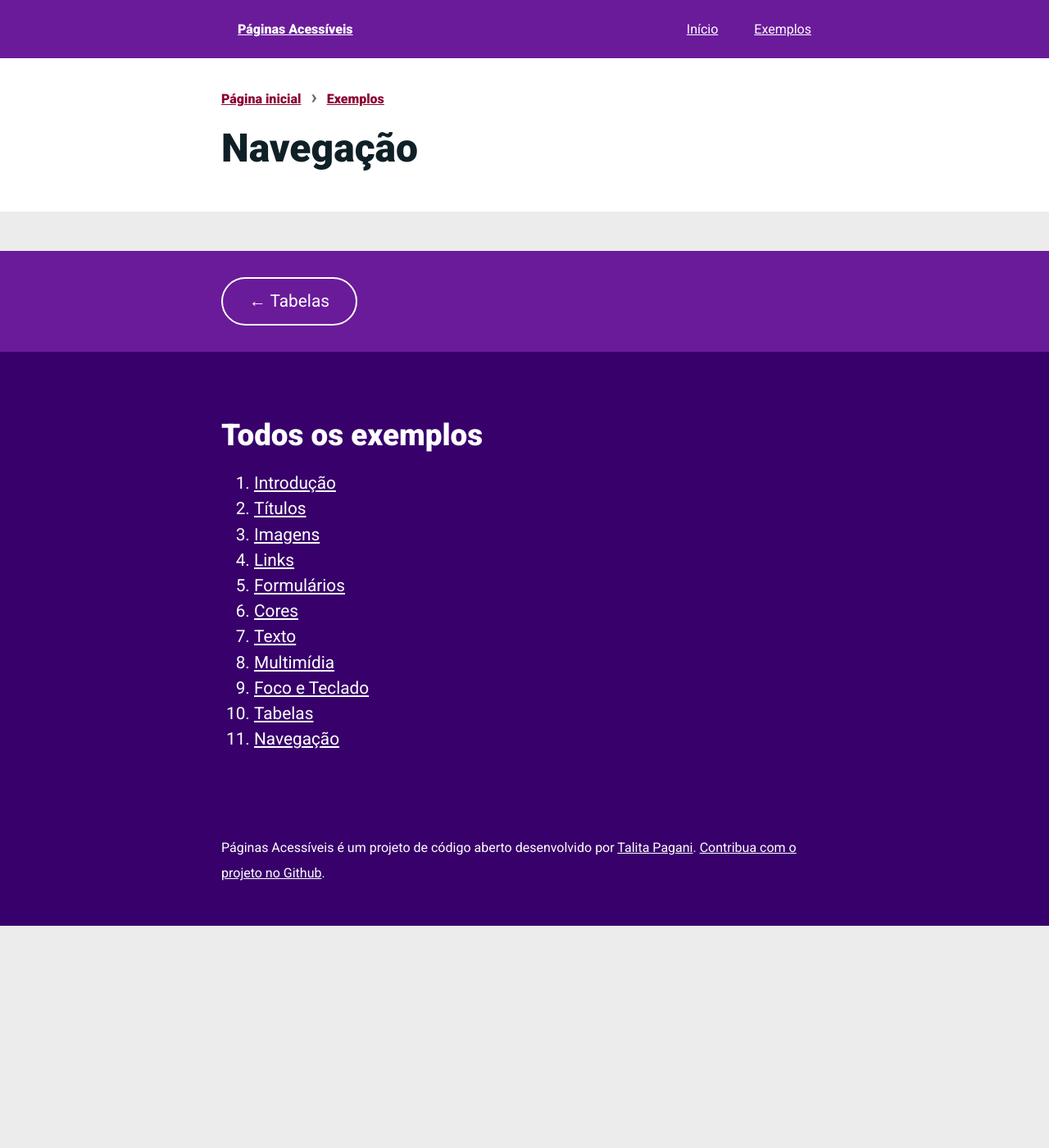
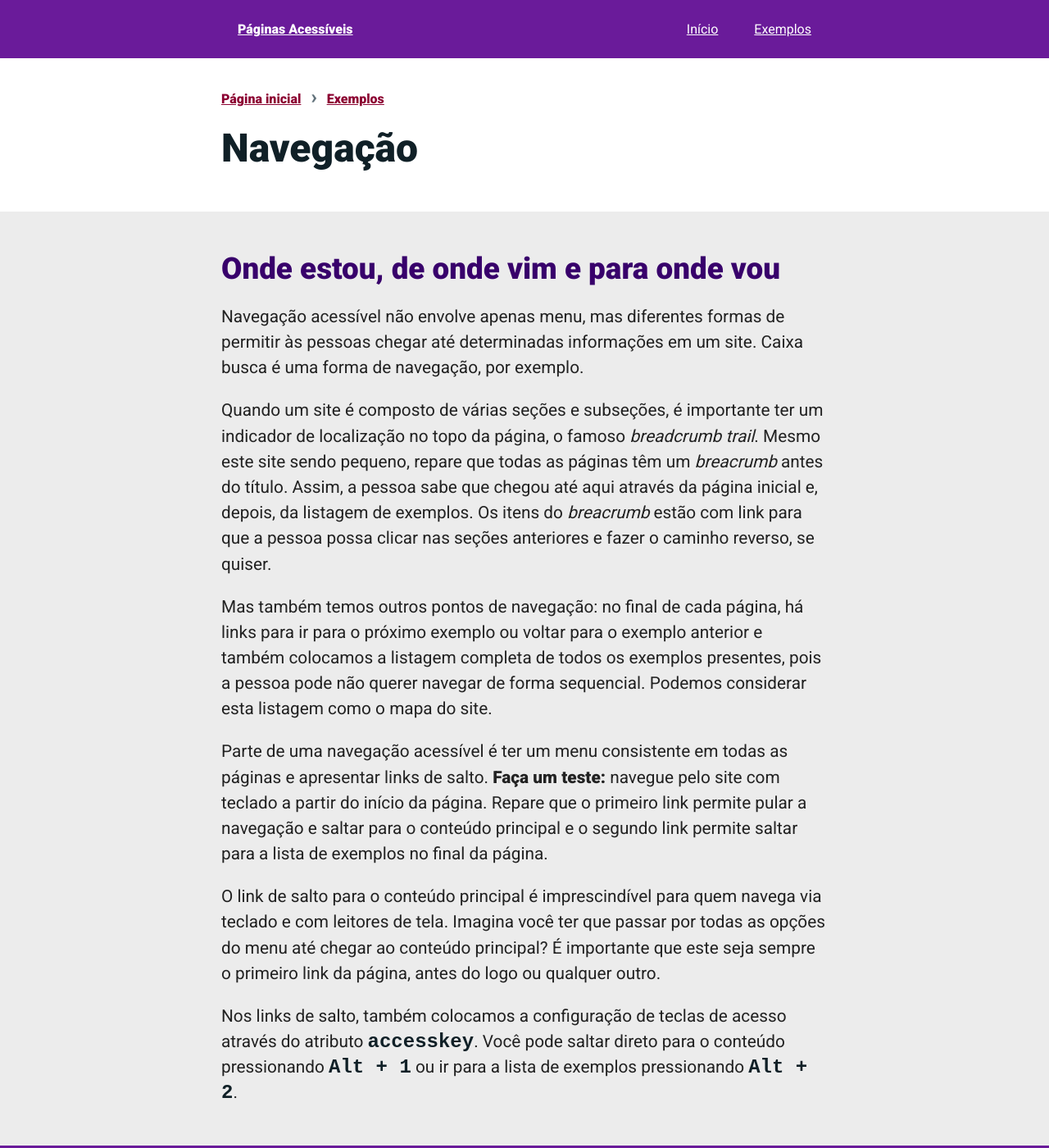
Before and after one commit to talitapagani/paginas-acessiveis, a Jekyll site: the page built from _examples/11-navegacao.md, in a window 1280 px wide and 1400 px high. Shown: the whole window at 82% size. Built offline with Jekyll 4.4.1, drawn with Linux system fonts in a browser that asks for light colours.

Commit message:
Finish chapter about navigation

```diff
--- a/_examples/11-navegacao.md
+++ b/_examples/11-navegacao.md
@@ -10,3 +10,17 @@ breadcrumb:
   - url: /exemplos
     title: Exemplos
 ---
+
+## Onde estou, de onde vim e para onde vou
+
+Navegação acessível não envolve apenas menu, mas diferentes formas de permitir às pessoas chegar até determinadas informações em um site. Caixa busca é uma forma de navegação, por exemplo.
+
+Quando um site é composto de várias seções e subseções, é importante ter um indicador de localização no topo da página, o famoso *breadcrumb trail*. Mesmo este site sendo pequeno, repare que todas as páginas têm um *breacrumb* antes do título. Assim, a pessoa sabe que chegou até aqui através da página inicial e, depois, da listagem de exemplos. Os itens do *breacrumb* estão com link para que a pessoa possa clicar nas seções anteriores e fazer o caminho reverso, se quiser.
+
+Mas também temos outros pontos de navegação: no final de cada página, há links para ir para o próximo exemplo ou voltar para o exemplo anterior e também colocamos a listagem completa de todos os exemplos presentes, pois a pessoa pode não querer navegar de forma sequencial. Podemos considerar esta listagem como o mapa do site.
+
+Parte de uma navegação acessível é ter um menu consistente em todas as páginas e apresentar links de salto. **Faça um teste:** navegue pelo site com teclado a partir do início da página. Repare que o primeiro link permite pular a navegação e saltar para o conteúdo principal e o segundo link permite saltar para a lista de exemplos no final da página.
+
+O link de salto para o conteúdo principal é imprescindível para quem navega via teclado e com leitores de tela. Imagina você ter que passar por todas as opções do menu até chegar ao conteúdo principal? É importante que este seja sempre o primeiro link da página, antes do logo ou qualquer outro.
+
+Nos links de salto, também colocamos a configuração de teclas de acesso através do atributo `accesskey`. Você pode saltar direto para o conteúdo pressionando `Alt + 1` ou ir para a lista de exemplos pressionando `Alt + 2`.
```
